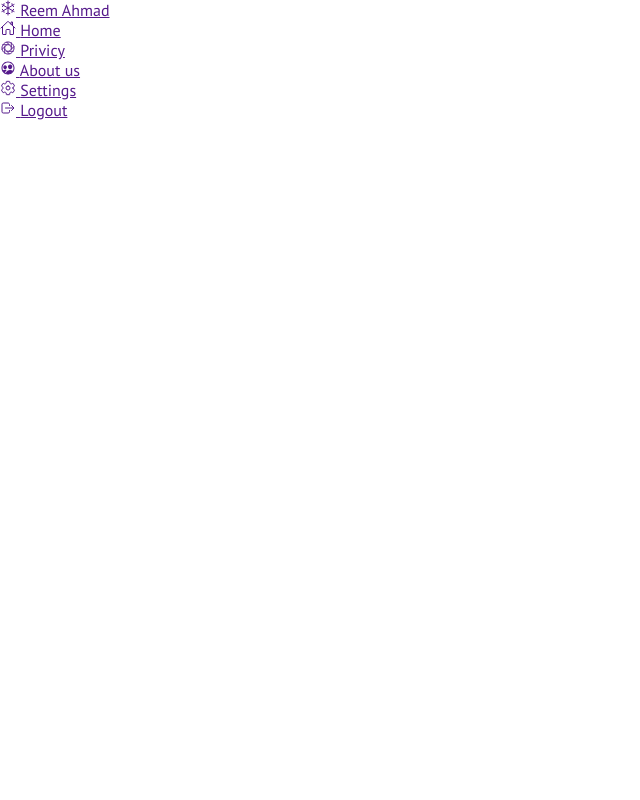
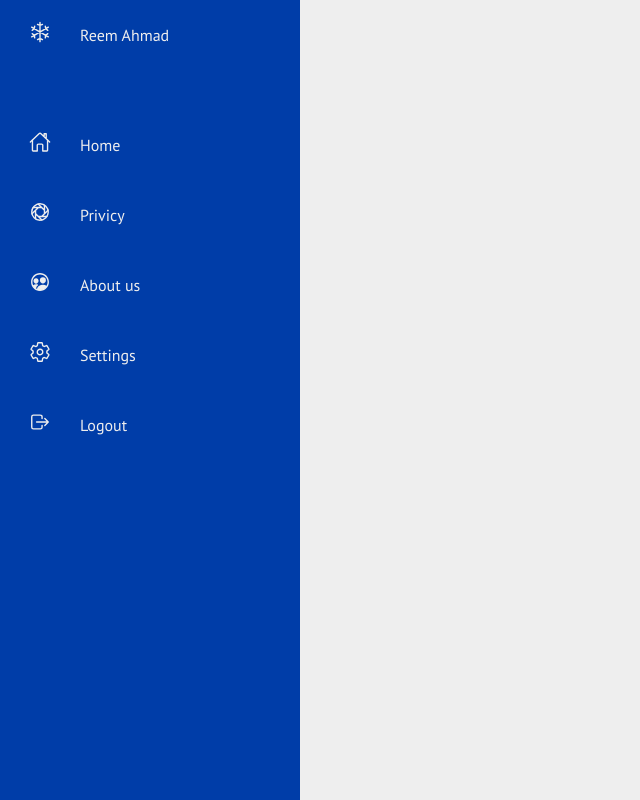
Before and after one commit to ReemAhmad2/dashbord-template-1, a plain HTML site: page index.html in a window 1280 px wide. Shown: the whole page, without its empty margins (0-640 px from the left). Drawn offline with nearby package versions, Linux system fonts and the light colour scheme.

Commit message:
sidebar style

```diff
--- a/css/style.css
+++ b/css/style.css
@@ -5,6 +5,9 @@
 :root {
     --primary-color: #003da8;
     --main-color: #eee;
+    --gray : #f5f5f5;
+    --blac1 : #555;
+    --black2 : #222;
 }
 
 * {
@@ -15,4 +18,100 @@
 
 body {
     font-family: "PT Sans", sans-serif;
+    min-height: 100vh;
+    overflow-x: hidden;
+    background-color: var(--main-color);
 }
+.container {
+    position: relative;
+    width: 100%;
+
+}
+
+/* Navigation */
+
+.navigation {
+    position: fixed;
+    width: 300px;
+    height: 100%;
+    background-color: var(--primary-color);
+    border-left: 10px solid var(--primary-color);
+    overflow: hidden;
+    transition: 0.5s;
+}
+
+.navigation ul {
+    position: absolute;
+    top: 0;
+    left: 0;
+    width: 100%;
+}
+
+.navigation ul li {
+    position: relative;
+    width: 100%;
+    list-style: none;
+}
+.navigation ul li:hover {
+    border-bottom-left-radius: 50px;
+    border-top-left-radius: 50px;
+    background-color: var(--main-color);
+}
+.navigation ul li:nth-child(1) {
+    margin-bottom: 40px;
+    pointer-events: none;
+}
+
+.navigation ul li a {
+    position: relative;
+    width: 100%;
+    display: flex;
+    text-decoration: none;
+    color: var(--main-color);
+
+}
+.navigation ul li:hover a{
+    color: var(--primary-color);
+}
+.navigation ul li a .icon {
+    position: relative;
+    display: block;
+    min-width: 60px;
+    height: 70px;
+    line-height: 70px;
+    text-align: center;
+    font-size: 22px;
+}
+
+.navigation ul li a .text {
+    position: relative;
+    display: block;
+    padding: 0 10px;
+    height: 70px;
+    line-height: 70px;
+    text-align: center;
+}
+
+/* Curve outside */
+.navigation ul li:hover a::after {
+    content: '';
+    position: absolute;
+    bottom: -50px;
+    right: 0;
+    background-color : transparent;
+    border-radius: 50%;
+    height: 50px;
+    width: 50px;
+    box-shadow: 35px -35px 0 10px var(--main-color);
+}
+.navigation ul li:hover a::before {
+    content: '';
+    position: absolute;
+    top: -50px;
+    right: 0;
+    background-color : transparent;
+    border-radius: 50%;
+    height: 50px;
+    width: 50px;
+    box-shadow: 35px 35px 0 10px var(--main-color);
+}
```
Also changed, not shown: js/main.js (added).
